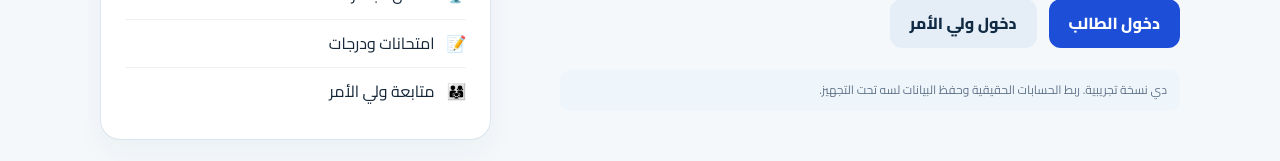
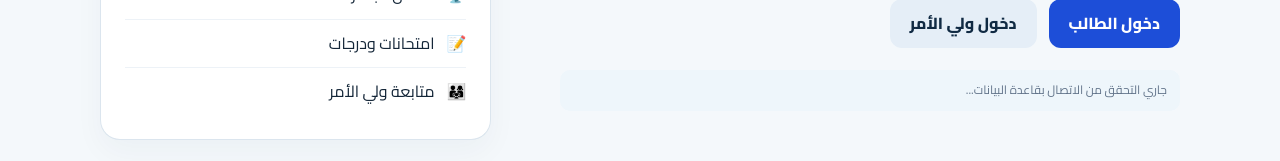
Before and after one commit to farghelmohamed29-svg/Elasyad, a plain HTML site: page index.html in a window 1280 px wide. Shown: the part 361-522 px from the top of the page. Drawn offline with nearby package versions, Linux system fonts and the light colour scheme; no server answers.

Commit message:
Update index.html

```diff
--- a/index.html
+++ b/index.html
@@ -26,8 +26,7 @@
     <div class="hero-actions">
       <button class="primary" onclick="showAuth('student')">دخول الطالب</button>
       <button class="secondary" onclick="showAuth('parent')">دخول ولي الأمر</button>
-    </div>
-    <p class="note">دي نسخة تجريبية. ربط الحسابات الحقيقية وحفظ البيانات لسه تحت التجهيز.</p>
+    </div><p class="note" id="connectionStatus">جاري التحقق من الاتصال بقاعدة البيانات...</p>
   </div>
   <div class="hero-card">
     <div class="card-icon">🎓</div>
```
